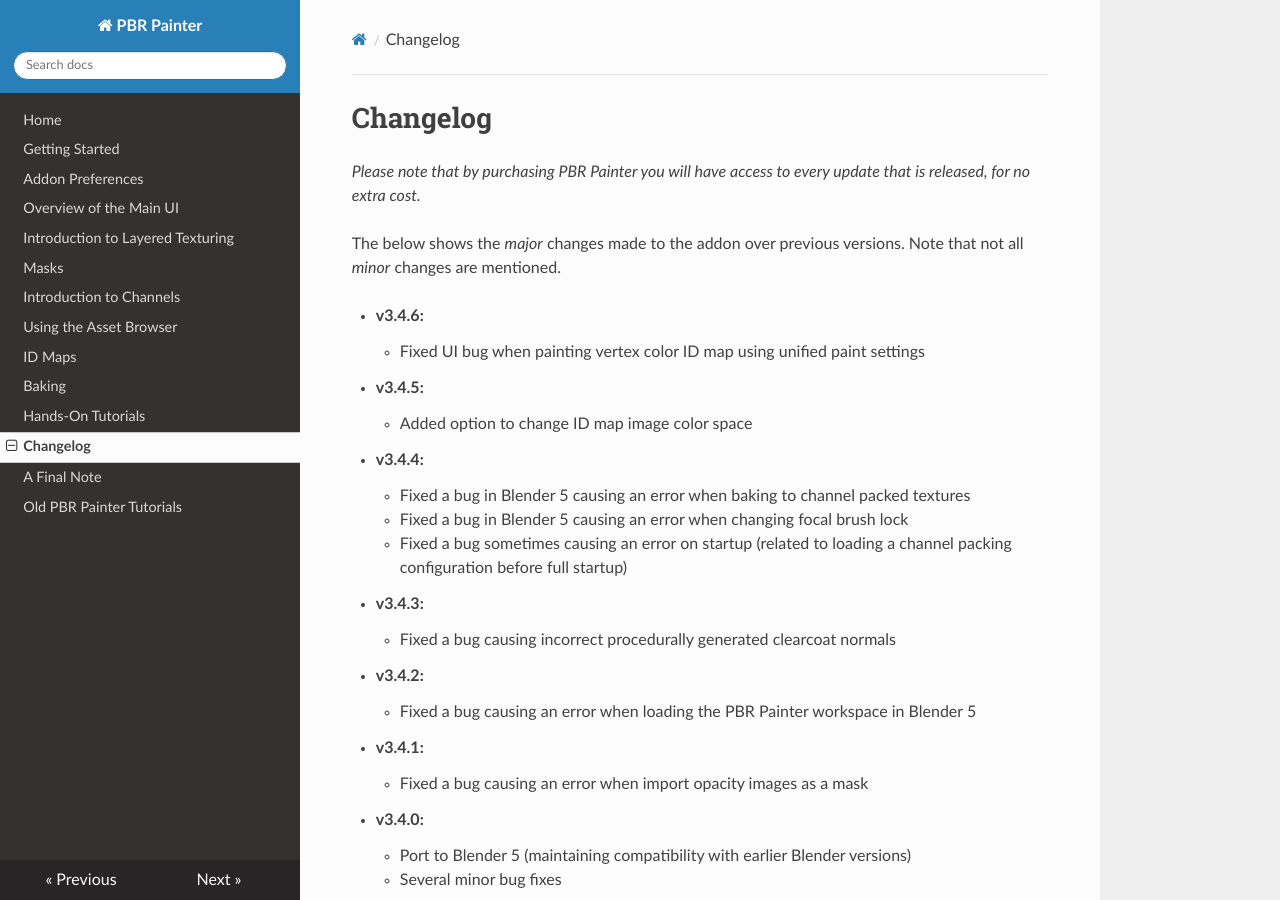
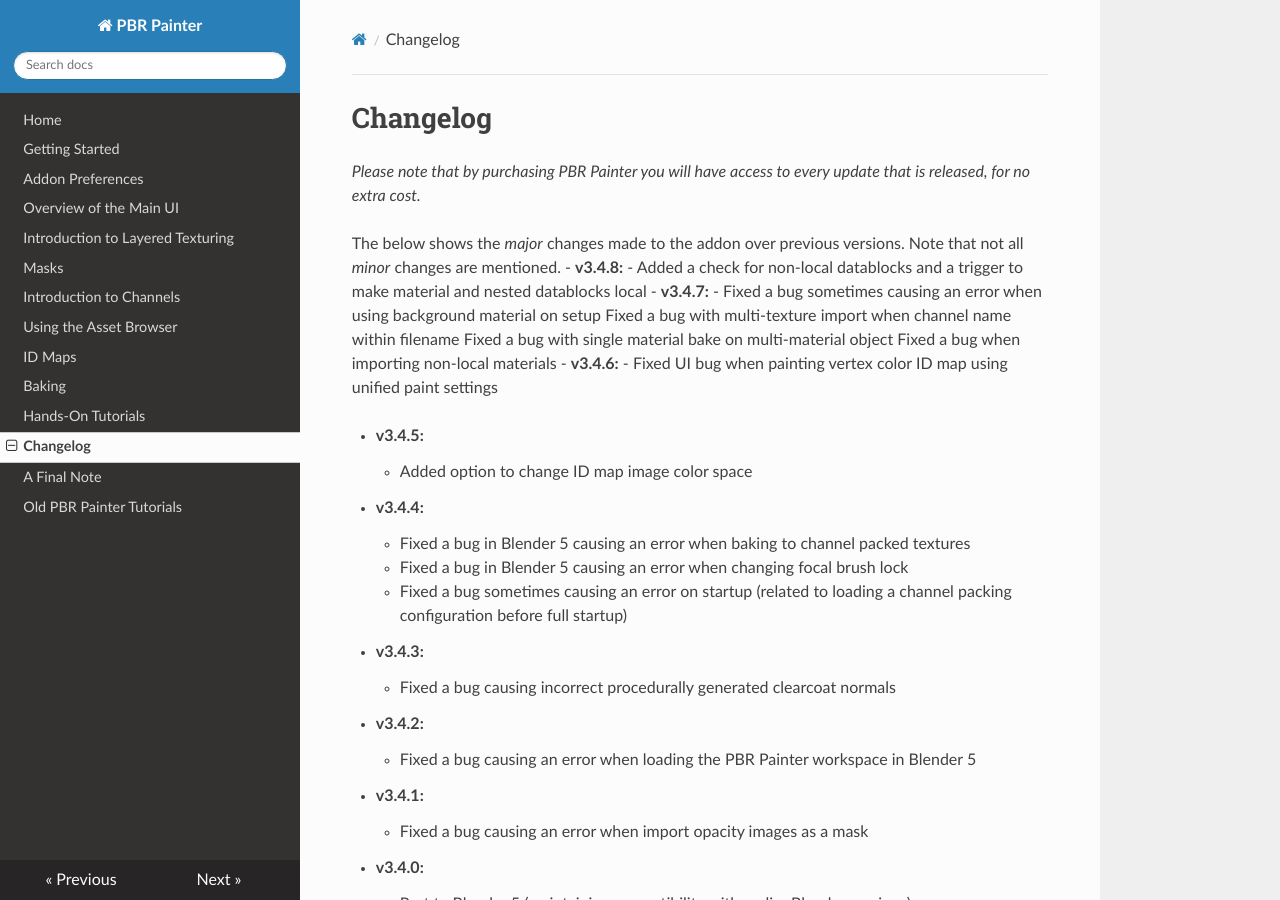
Before and after one commit to pbrpainter/pbr-painter-doc, an MkDocs documentation site: the page built from docs/change_log.md, in a window 1280 px wide and 900 px high. Built offline with MkDocs 1.6.1, drawn with Linux system fonts in a browser that asks for light colours; nearby versions of some CDN libraries.

Commit message:
Update to v3.4.8

```diff
--- a/docs/change_log.md
+++ b/docs/change_log.md
@@ -2,7 +2,13 @@
 _Please note that by purchasing PBR Painter you will have access to every update that is released, for no extra cost._
 
 The below shows the _major_ changes made to the addon over previous versions. Note that not all _minor_ changes are mentioned.
-
+- __v3.4.8:__
+	- Added a check for non-local datablocks and a trigger to make material and nested datablocks local
+- __v3.4.7:__
+	- Fixed a bug sometimes causing an error when using background material on setup
+	Fixed a bug with multi-texture import when channel name within filename
+	Fixed a bug with single material bake on multi-material object
+	Fixed a bug when importing non-local materials
 - __v3.4.6:__
 	- Fixed UI bug when painting vertex color ID map using unified paint settings
 
```
Also changed, not shown: docs/index.md (+2 -2 lines).
